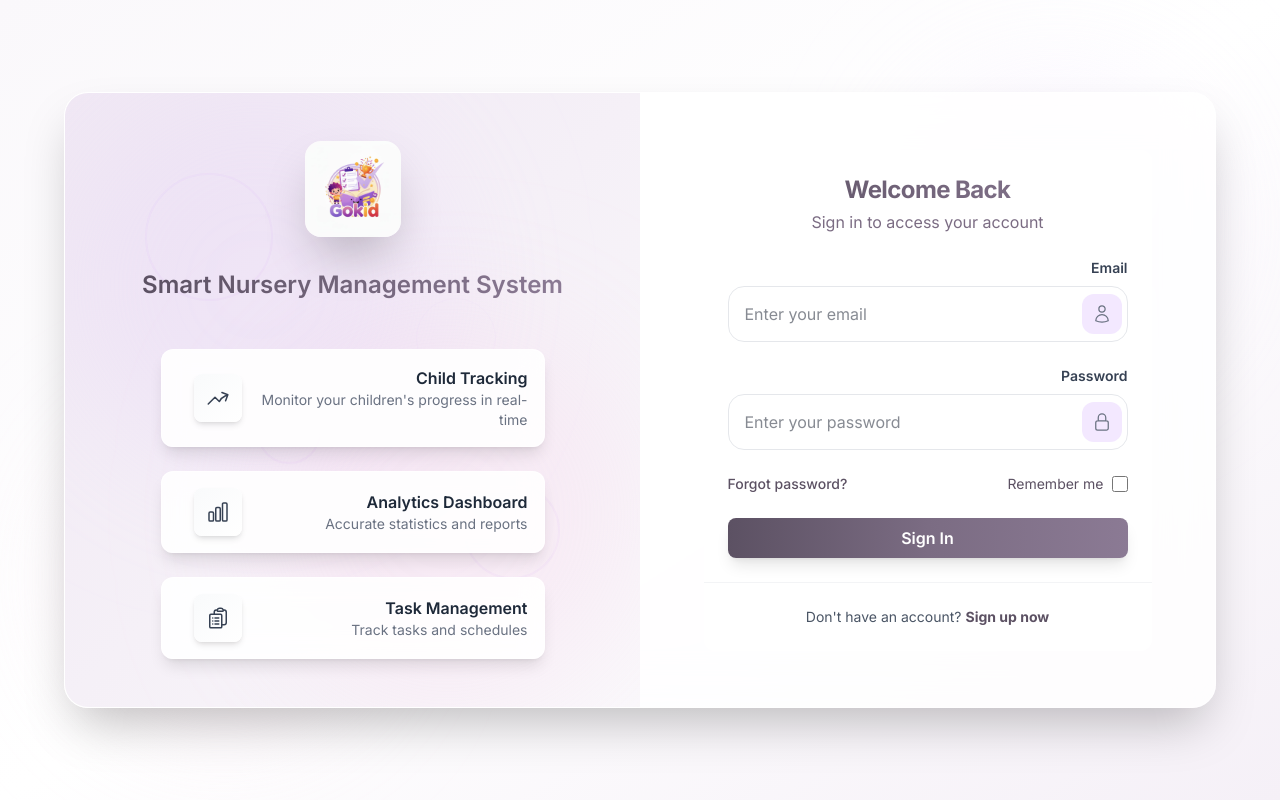
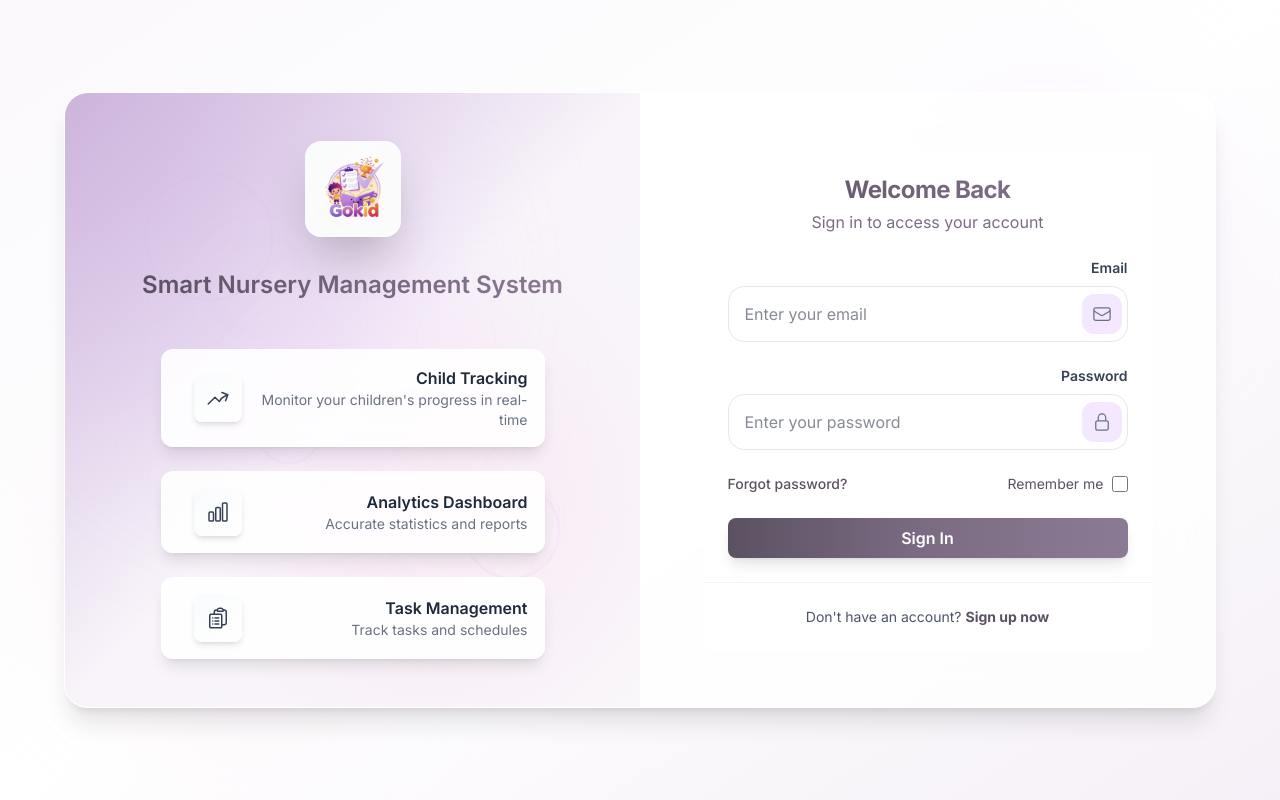
Before and after one commit to e5lamel5ayed/Graduation_Project, a Next.js app in the folder Web/gokid_dashboard/: page /login in a window 1280 px wide. Built offline with nearby package versions, Linux system fonts and the light colour scheme.

Commit message:
iput icon

```diff
--- a/Web/gokid_dashboard/app/login/page.tsx
+++ b/Web/gokid_dashboard/app/login/page.tsx
@@ -4,14 +4,14 @@ import { useState } from 'react';
 import { useRouter } from 'next/navigation';
 import { cn } from '@/src/lib/utils';
 import {
-  UserIcon,
   LockClosedIcon,
   ArrowTrendingUpIcon,
   ChartBarIcon,
   ClipboardDocumentListIcon,
   ArrowLeftOnRectangleIcon,
   EyeIcon,
-  EyeSlashIcon
+  EyeSlashIcon,
+  EnvelopeIcon
 } from '@heroicons/react/24/outline';
 import { useAuth } from '@/lib/contexts/auth-context';
 import { Button, Card, CardContent, CardFooter, CardHeader, CardTitle, FeatureCard, Input } from '@/src/components';
@@ -101,9 +101,9 @@ export default function LoginPage() {
       </div>
 
       {/* Main Container */}
-      <div className="w-full max-w-6xl bg-white/80 backdrop-blur-xl rounded-3xl shadow-2xl overflow-hidden flex relative z-10 border border-white/50">
+      <div className="w-full max-w-6xl bg-white/80 backdrop-blur-xl rounded-3xl shadow-xl overflow-hidden flex relative z-10 border border-white/50">
         {/* Left Side - Welcome Section */}
-        <div className="hidden lg:flex lg:w-1/2 bg-gradient-to-br from-[#f0e8f4] via-[#f5f0f7] to-[#faf8fb] relative overflow-hidden">
+        <div className="hidden lg:flex lg:w-1/2 bg-gradient-to-br from-[#cdb4db] via-[#f8f4fa] to-[#faf8fb] relative overflow-hidden">
           {/* Animated Background Pattern */}
           <div className="absolute inset-0 opacity-10">
             <div className="absolute top-20 left-20 w-32 h-32 border-2 border-purple-300 rounded-full animate-pulse"></div>
@@ -182,7 +182,7 @@ export default function LoginPage() {
                     placeholder="Enter your email"
                     value={email}
                     onChange={handleEmailChange}
-                    leftIcon={<UserIcon className="w-5 h-5 text-gray-400" />}
+                    leftIcon={<EnvelopeIcon className="w-5 h-5 text-gray-400" />}
                     dir="rtl"
                     required
                   />
```
